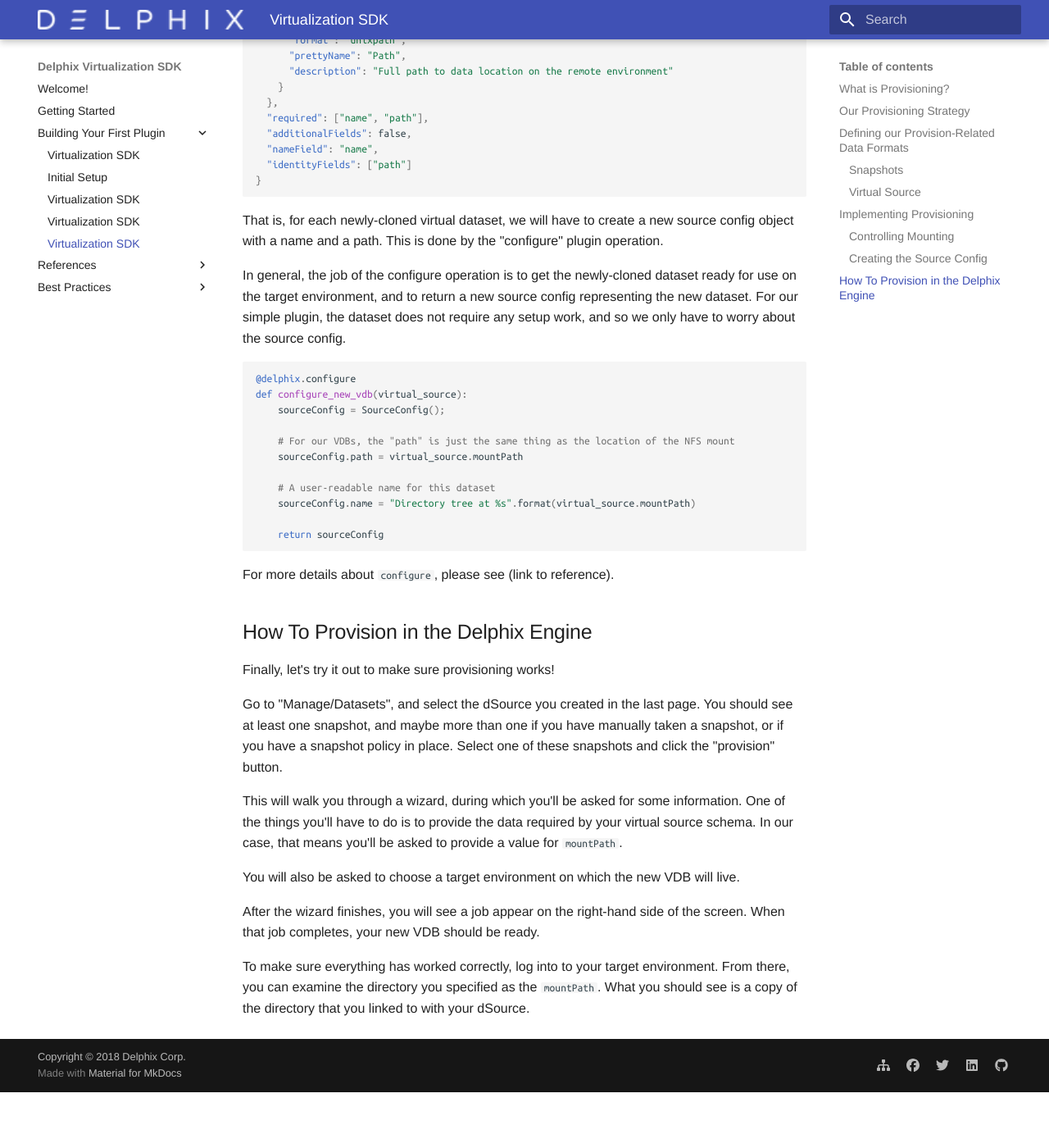
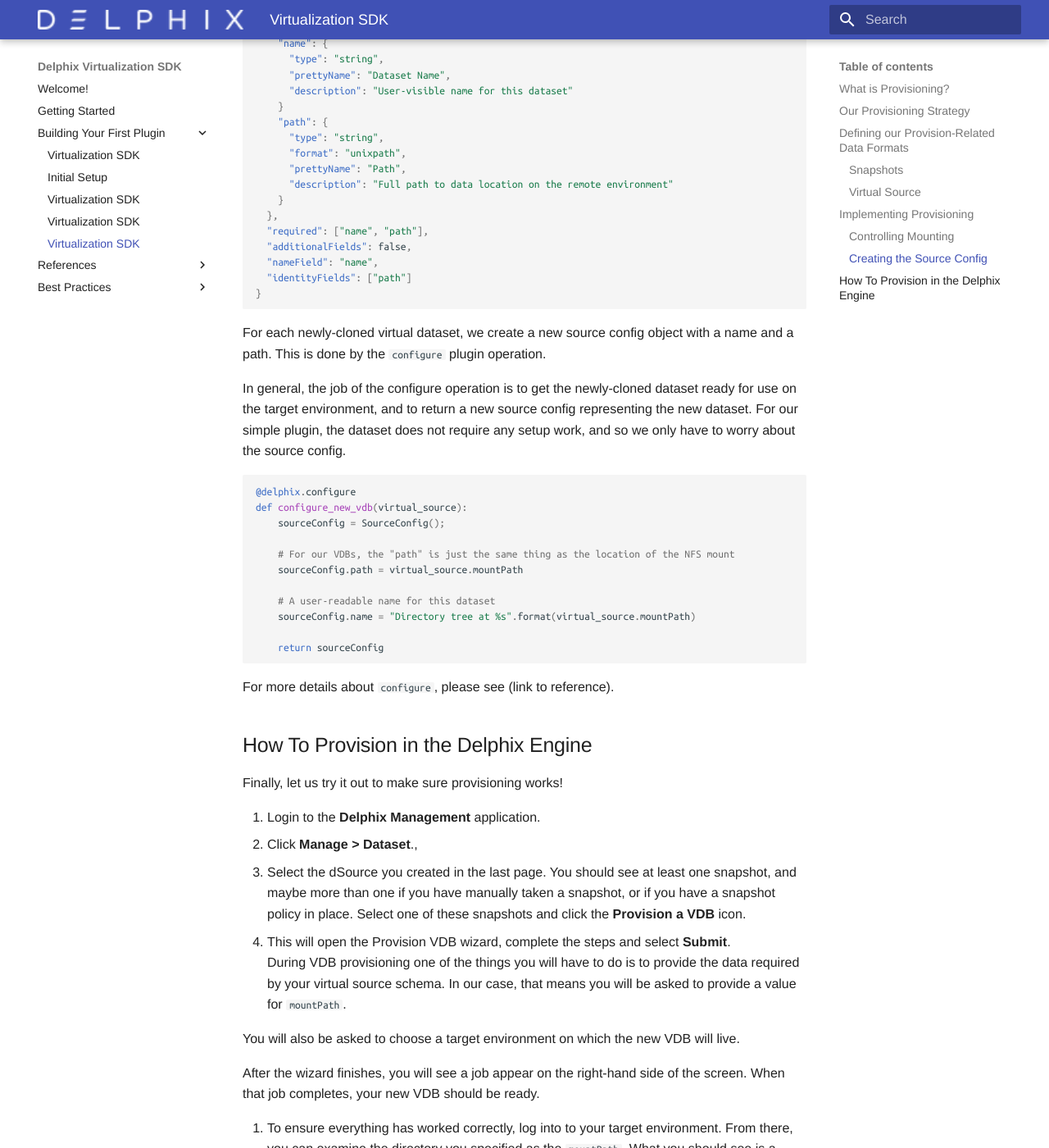
Before and after one commit to delphix/virtualization-sdk, an MkDocs documentation site: the page built from docs/Building_Your_First_Plugin/Provisioning.md, in a window 1280 px wide and 1400 px high, scrolled down 2731 px. Shown: the whole window at 82% size. Built offline with MkDocs 1.6.1 and Material for MkDocs 9.7.7, drawn with Linux system fonts in a browser that asks for light colours; some web fonts are replaced; before the commit the page ends 4063 px from its top, so only the background shows below that; some of the changed text lies outside the part shown.

Commit message:
Edits to data Ingestion and Provisioning pages.

````diff
--- a/docs/Building_Your_First_Plugin/Provisioning.md
+++ b/docs/Building_Your_First_Plugin/Provisioning.md
@@ -14,10 +14,13 @@
 
 ## Defining our Provision-Related Data Formats
 
-We've already seen three custom data formats: for repositories, source configs, and linked sources. There are two more customizable formats: for [virtual sources](/References/Glossary/#virtual-source) and [snapshots](/References/Glossary/#snapshot).
+We have already seen three custom data formats: for repositories, source configs, and linked sources. There are two more customizable formats:
+
+ - [virtual sources](/References/Glossary/#virtual-source)
+ - [snapshots](/References/Glossary/#snapshot)
 
 ### Snapshots
-First, let's consider snapshots. Plugins can store whatever information they want alongside each snapshot. This information can then be used later on when the user provisions a new virtual dataset from this snapshot. In our case, though, we have no need for any snapshot-specific information. So, our schema will be as simple as possible:
+First, let us consider snapshots. Plugins can store whatever information they want alongside each snapshot. This information can be used later on when the user provisions a new virtual dataset from this snapshot. In our case, though, we have no need for any snapshot-specific information. So, our schema will be as simple as possible:
 
 ```json
 {
@@ -25,7 +28,8 @@
 }
 ```
 
-Note that, because we plan to store no snapshot-specific data, we have defined no properties for our snapshot. Because snapshot-related data is only generated by the plugin, we don't have to worry about the other user-focussed schema properties we've seen before, like `additionalProperties` and `description`.
+!!! note
+Because we plan not to store snapshot-specific data, we have not defined any properties for our snapshot. Snapshot-related data is only generated by the plugin, we do not have to worry about the other user-focussed schema properties we have seen before, such as `additionalProperties` and `description`.
 
 ### Virtual Source
 
@@ -105,7 +109,7 @@
 }
 ```
 
-That is, for each newly-cloned virtual dataset, we will have to create a new source config object with a name and a path. This is done by the "configure" plugin operation.
+For each newly-cloned virtual dataset, we create a new source config object with a name and a path. This is done by the `configure` plugin operation.
 
 In general, the job of the configure operation is to get the newly-cloned dataset ready for use on the target environment, and to return a new source config representing the new dataset. For our simple plugin, the dataset does not require any setup work, and so we only have to worry about the source config.
 
@@ -127,14 +131,16 @@
 
 ## How To Provision in the Delphix Engine
 
-Finally, let's try it out to make sure provisioning works!
+Finally, let us try it out to make sure provisioning works!
 
-Go to "Manage/Datasets", and select the dSource you created in the last page. You should see at least one snapshot, and maybe more than one if you have manually taken a snapshot, or if you have a snapshot policy in place. Select one of these snapshots and click the "provision" button.
+1. Login to the **Delphix Management** application.
+2. Click **Manage > Dataset**.,
+3. Select the dSource you created in the last page. You should see at least one snapshot, and maybe more than one if you have manually taken a snapshot, or if you have a snapshot policy in place. Select one of these snapshots and click the **Provision a VDB** icon.
+4. This will open the Provision VDB wizard, complete the steps and select **Submit**.
+  During VDB provisioning one of the things you will have to do is to provide the data required by your virtual source schema. In our case, that means you will be asked to provide a value for `mountPath`.
 
-This will walk you through a wizard, during which you'll be asked for some information. One of the things you'll have to do is to provide the data required by your virtual source schema. In our case, that means you'll be asked to provide a value for `mountPath`.
+  You will also be asked to choose a target environment on which the new VDB will live.
 
-You will also be asked to choose a target environment on which the new VDB will live.
+  After the wizard finishes, you will see a job appear on the right-hand side of the screen. When that job completes, your new VDB should be ready.
 
-After the wizard finishes, you will see a job appear on the right-hand side of the screen. When that job completes, your new VDB should be ready.
-
-To make sure everything has worked correctly, log into to your target environment. From there, you can examine the directory you specified as the `mountPath`. What you should see is a copy of the directory that you linked to with your dSource.
+5. To ensure everything has worked correctly, log into to your target environment. From there, you can examine the directory you specified as the `mountPath`. What you should see is a copy of the directory that you linked to with your dSource.
````
Also changed, not shown: other parts of docs/Building_Your_First_Plugin/Provisioning.md (+3 -3 lines), docs/Building_Your_First_Plugin/Data_Ingestion.md (+1 -1 lines).
